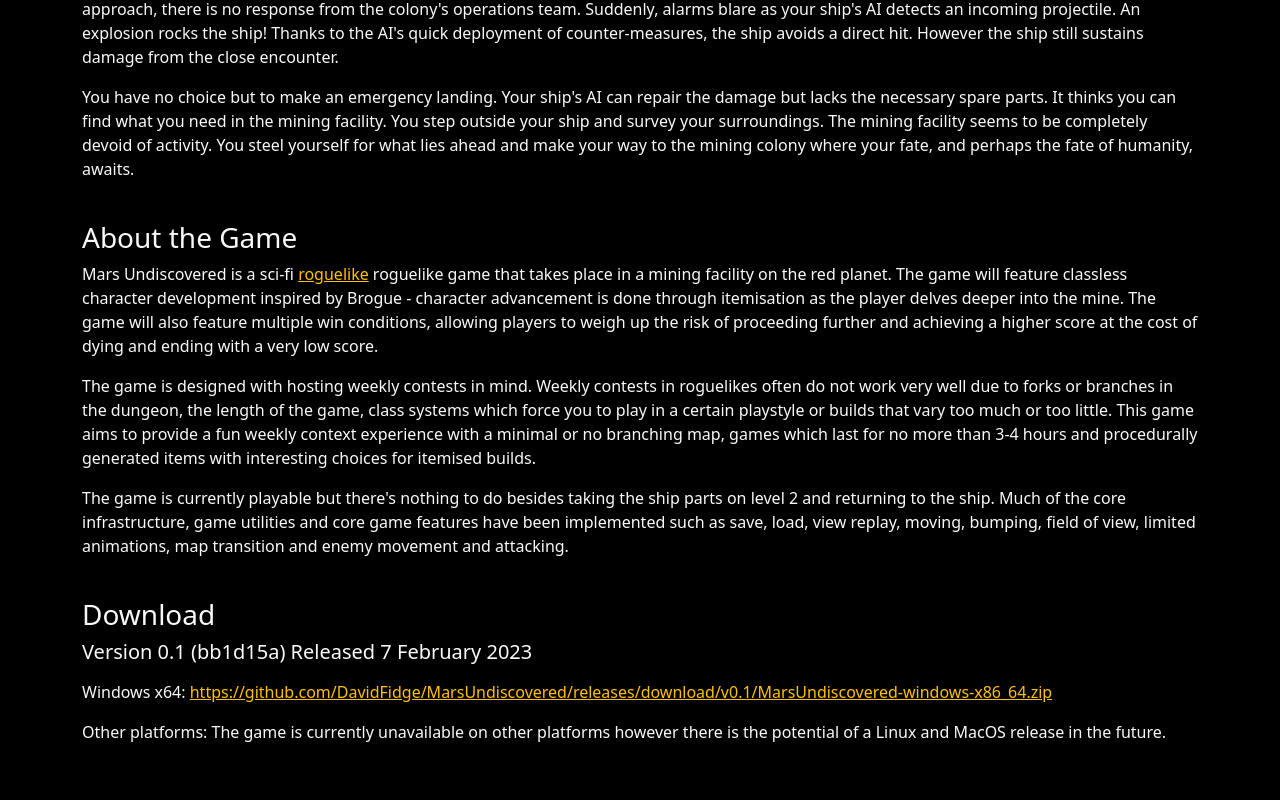
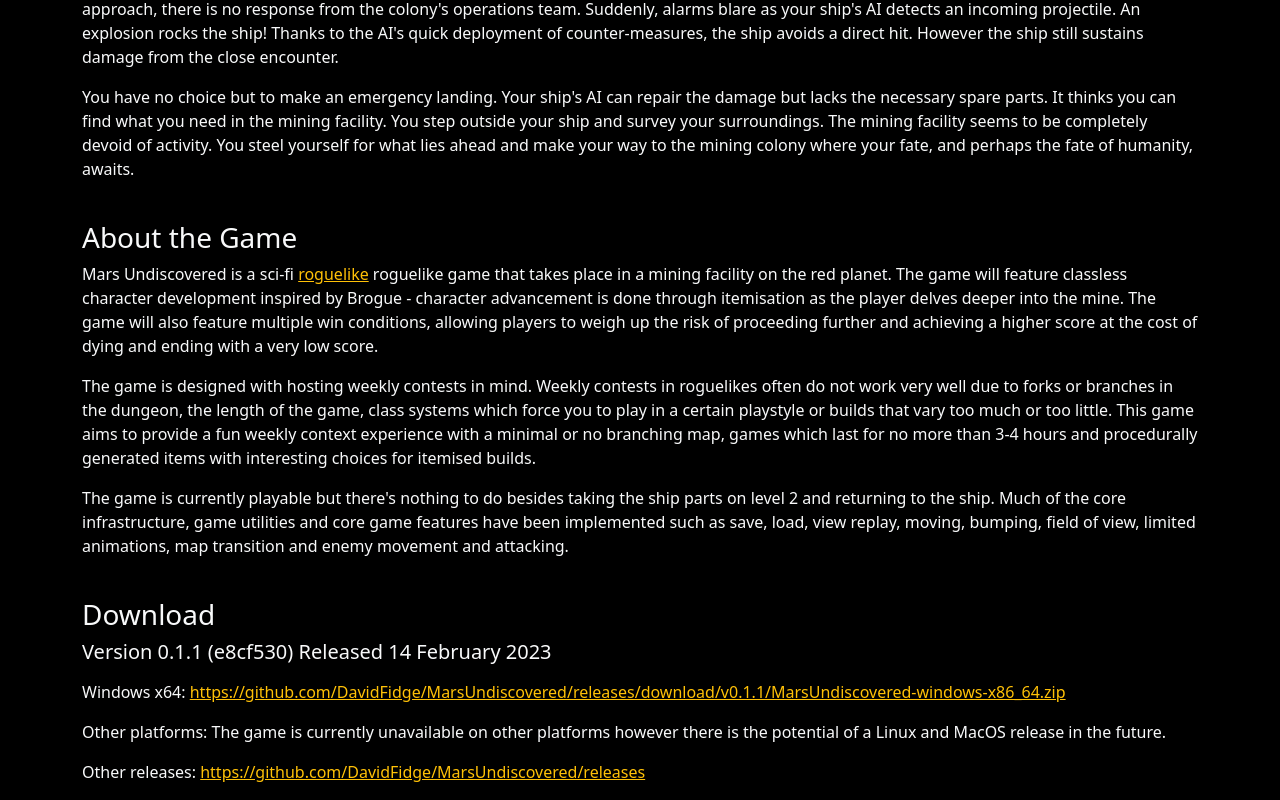
Before and after one commit to DavidFidge/MarsUndiscoveredApi, an Angular app in the folder ClientApp/: page / in a window 1280 px wide. Shown: the part 418-1218 px from the top of the page. Before the commit the page ends 1178 px from the top, so only its background shows below. Built offline with nearby package versions, Linux system fonts and the light colour scheme.

Commit message:
Remove UseCors as we don't need it. Update download section to version 0.1.1.

```diff
--- a/ClientApp/src/app/home/home.component.html
+++ b/ClientApp/src/app/home/home.component.html
@@ -16,8 +16,9 @@
   <p>The game is currently playable but there's nothing to do besides taking the ship parts on level 2 and returning to the ship. Much of the core infrastructure, game utilities and core game features have been implemented such as save, load, view replay, moving, bumping, field of view, limited animations, map transition and enemy movement and attacking.</p>
 
   <h3 class="pt-4">Download</h3>
-  <h5>Version 0.1 (bb1d15a) Released 7 February 2023</h5>
-  <p class="pt-2">Windows x64: <a href="https://github.com/DavidFidge/MarsUndiscovered/releases/download/v0.1/MarsUndiscovered-windows-x86_64.zip">https://github.com/DavidFidge/MarsUndiscovered/releases/download/v0.1/MarsUndiscovered-windows-x86_64.zip</a></p>
+  <h5>Version 0.1.1 (e8cf530) Released 14 February 2023</h5>
+  <p class="pt-2">Windows x64: <a href="https://github.com/DavidFidge/MarsUndiscovered/releases/download/v0.1.1/MarsUndiscovered-windows-x86_64.zip">https://github.com/DavidFidge/MarsUndiscovered/releases/download/v0.1.1/MarsUndiscovered-windows-x86_64.zip</a></p>
   <p>Other platforms: The game is currently unavailable on other platforms however there is the potential of a Linux and MacOS release in the future.</p>
+  <p>Other releases: <a href="https://github.com/DavidFidge/MarsUndiscovered/releases">https://github.com/DavidFidge/MarsUndiscovered/releases</a></p>
 
 </div>
```
Also changed, not shown: 1 other file (tests, documents, lock files or other folders).
